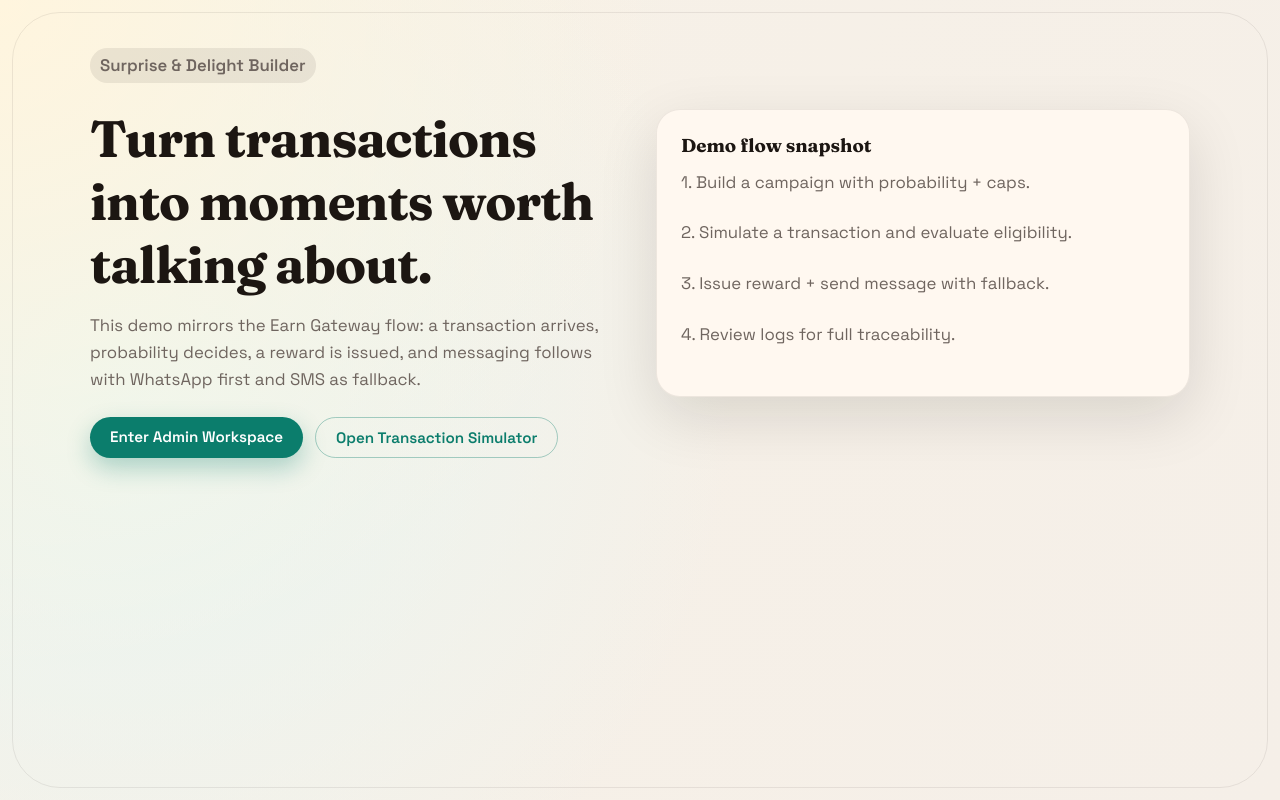
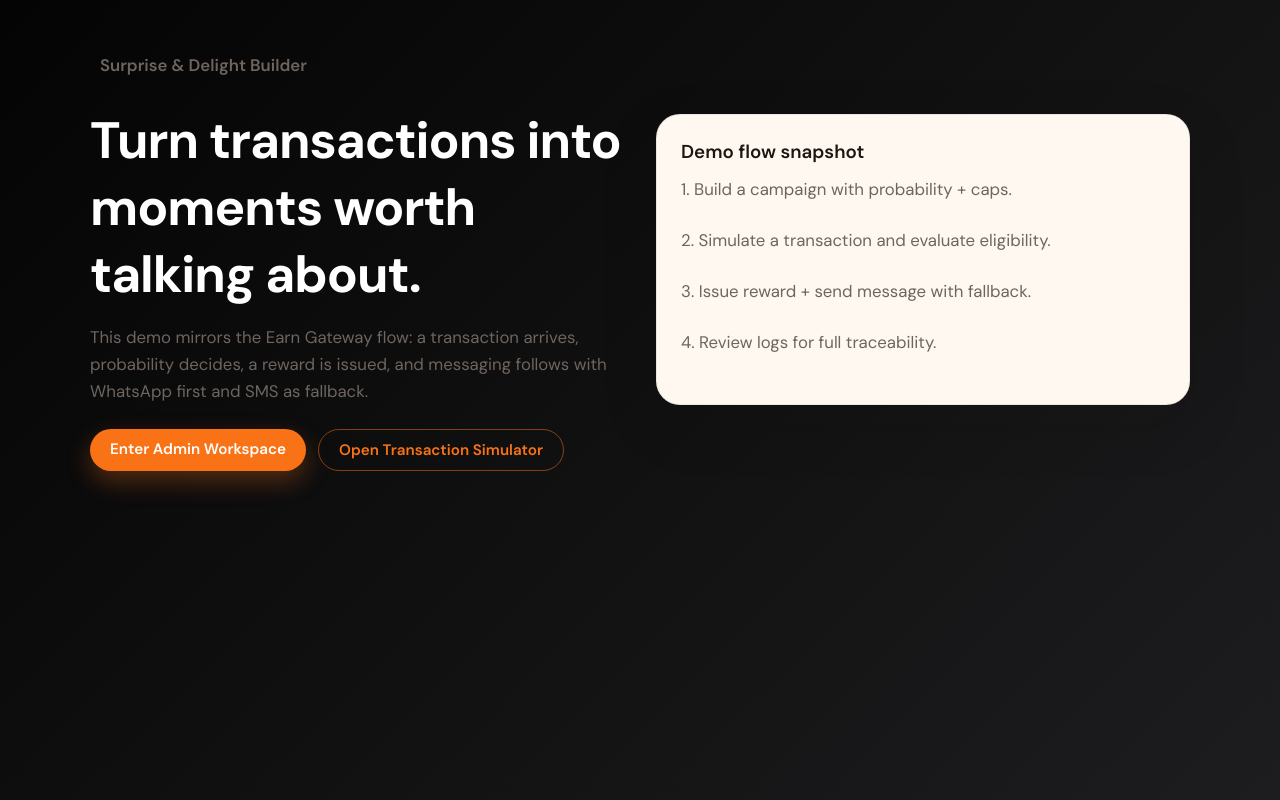
Before and after one commit to tristdrum/yoyo-demo, a Next.js app: page / in a window 1280 px wide. Built offline with nearby package versions, Linux system fonts and the light colour scheme.

Commit message:
style: update global styles and animations; change accent colors and font settings

```diff
--- a/app/globals.css
+++ b/app/globals.css
@@ -5,8 +5,8 @@
   --surface-strong: #fff1dd;
   --ink: #1c1612;
   --muted: #6f655f;
-  --accent: #0b7d6c;
-  --accent-dark: #075f52;
+  --accent: #f97316;
+  --accent-dark: #ea580c;
   --highlight: #f5b70a;
   --warn: #d14b3f;
   --line: rgba(28, 22, 18, 0.12);
@@ -24,9 +24,7 @@ body {
   margin: 0;
   font-family: var(--font-sans), "Segoe UI", sans-serif;
   color: var(--ink);
-  background: radial-gradient(circle at top left, #fff5de 0%, transparent 45%),
-    radial-gradient(circle at 10% 50%, #e9f6f2 0%, transparent 50%),
-    linear-gradient(120deg, #f7f1e7 0%, #f5efe8 100%);
+  background: linear-gradient(135deg, #040404 0%, #1D1D1F 100%);
 }
 
 a {
@@ -64,10 +62,13 @@ main {
 }
 
 .hero h1 {
-  font-family: var(--font-display), "Georgia", serif;
+  font-family: var(--font-sans), "Segoe UI", sans-serif;
   font-size: clamp(2.6rem, 4vw, 4rem);
   margin: 0 0 16px;
+  font-weight: 700;
   letter-spacing: -0.02em;
+  color: #fff;
+  animation: slideFromLeft 0.9s cubic-bezier(0.22, 1, 0.36, 1) 0.1s both;
 }
 
 .hero p {
@@ -83,11 +84,11 @@ main {
   padding: 24px;
   box-shadow: var(--shadow);
   border: 1px solid rgba(28, 22, 18, 0.08);
-  animation: rise 0.7s ease both;
 }
 
 .hero-card h3 {
-  font-family: var(--font-display), "Georgia", serif;
+  font-family: var(--font-sans), "Segoe UI", sans-serif;
+  font-weight: 600;
   margin: 0 0 12px;
 }
 
@@ -109,13 +110,13 @@ main {
 .button-primary {
   background: var(--accent);
   color: #fff;
-  box-shadow: 0 10px 24px rgba(11, 125, 108, 0.3);
+  box-shadow: 0 10px 24px rgba(249, 115, 22, 0.3);
 }
 
 .button-ghost {
   background: transparent;
   color: var(--accent);
-  border: 1px solid rgba(11, 125, 108, 0.35);
+  border: 1px solid rgba(249, 115, 22, 0.5);
 }
 
 .card-cta {
@@ -143,7 +144,8 @@ main {
 }
 
 .side-nav h2 {
-  font-family: var(--font-display), "Georgia", serif;
+  font-family: var(--font-sans), "Segoe UI", sans-serif;
+  font-weight: 600;
   font-size: 1.4rem;
   margin: 0 0 16px;
 }
@@ -185,7 +187,8 @@ main {
 }
 
 .section-header h2 {
-  font-family: var(--font-display), "Georgia", serif;
+  font-family: var(--font-sans), "Segoe UI", sans-serif;
+  font-weight: 600;
   margin: 0;
 }
 
@@ -387,7 +390,7 @@ pre {
 
 @keyframes rise {
   from {
-    transform: translateY(12px);
+    transform: translateY(40px);
     opacity: 0;
   }
   to {
@@ -395,6 +398,25 @@ pre {
     opacity: 1;
   }
 }
+
+@keyframes slideFromLeft {
+  from {
+    transform: translateX(-80px);
+    opacity: 0;
+  }
+  to {
+    transform: translateX(0);
+    opacity: 1;
+  }
+}
+
+.animate-in {
+  animation: rise 0.8s cubic-bezier(0.22, 1, 0.36, 1) both;
+}
+
+.delay-0 { animation-delay: 0ms; }
+.delay-1 { animation-delay: 250ms; }
+.delay-2 { animation-delay: 500ms; }
 
 @media (max-width: 900px) {
   .admin-shell {
--- a/app/layout.tsx
+++ b/app/layout.tsx
@@ -1,28 +1,30 @@
 import type { Metadata } from "next";
-import { Fraunces, Space_Grotesk } from "next/font/google";
+import { Fraunces, DM_Sans } from "next/font/google";
 import "./globals.css";
 
-const space = Space_Grotesk({
+const dmSans = DM_Sans({
   subsets: ["latin"],
-  variable: "--font-sans"
+  variable: "--font-sans",
 });
 
 const fraunces = Fraunces({
   subsets: ["latin"],
-  variable: "--font-display"
+  variable: "--font-display",
 });
 
 export const metadata: Metadata = {
   title: "Surprise & Delight Campaign Builder",
-  description: "Admin demo for Surprise & Delight rewards campaigns."
+  description: "Admin demo for Surprise & Delight rewards campaigns.",
 };
 
-export default function RootLayout({ children }: { children: React.ReactNode }) {
+export default function RootLayout({
+  children,
+}: {
+  children: React.ReactNode;
+}) {
   return (
-    <html lang="en" className={`${space.variable} ${fraunces.variable}`}>
-      <body>
-        {children}
-      </body>
+    <html lang="en" className={`${dmSans.variable} ${fraunces.variable}`}>
+      <body>{children}</body>
     </html>
   );
 }
--- a/app/page.tsx
+++ b/app/page.tsx
@@ -4,7 +4,7 @@ export default function HomePage() {
   return (
     <main className="app-shell">
       <section className="hero">
-        <div>
+        <div className="animate-in delay-0">
           <p className="badge badge-neutral">Surprise & Delight Builder</p>
           <h1>Turn transactions into moments worth talking about.</h1>
           <p>
@@ -20,7 +20,7 @@ export default function HomePage() {
             </Link>
           </div>
         </div>
-        <div className="hero-card">
+        <div className="hero-card animate-in delay-1">
           <h3>Demo flow snapshot</h3>
           <p>1. Build a campaign with probability + caps.</p>
           <p>2. Simulate a transaction and evaluate eligibility.</p>
```
